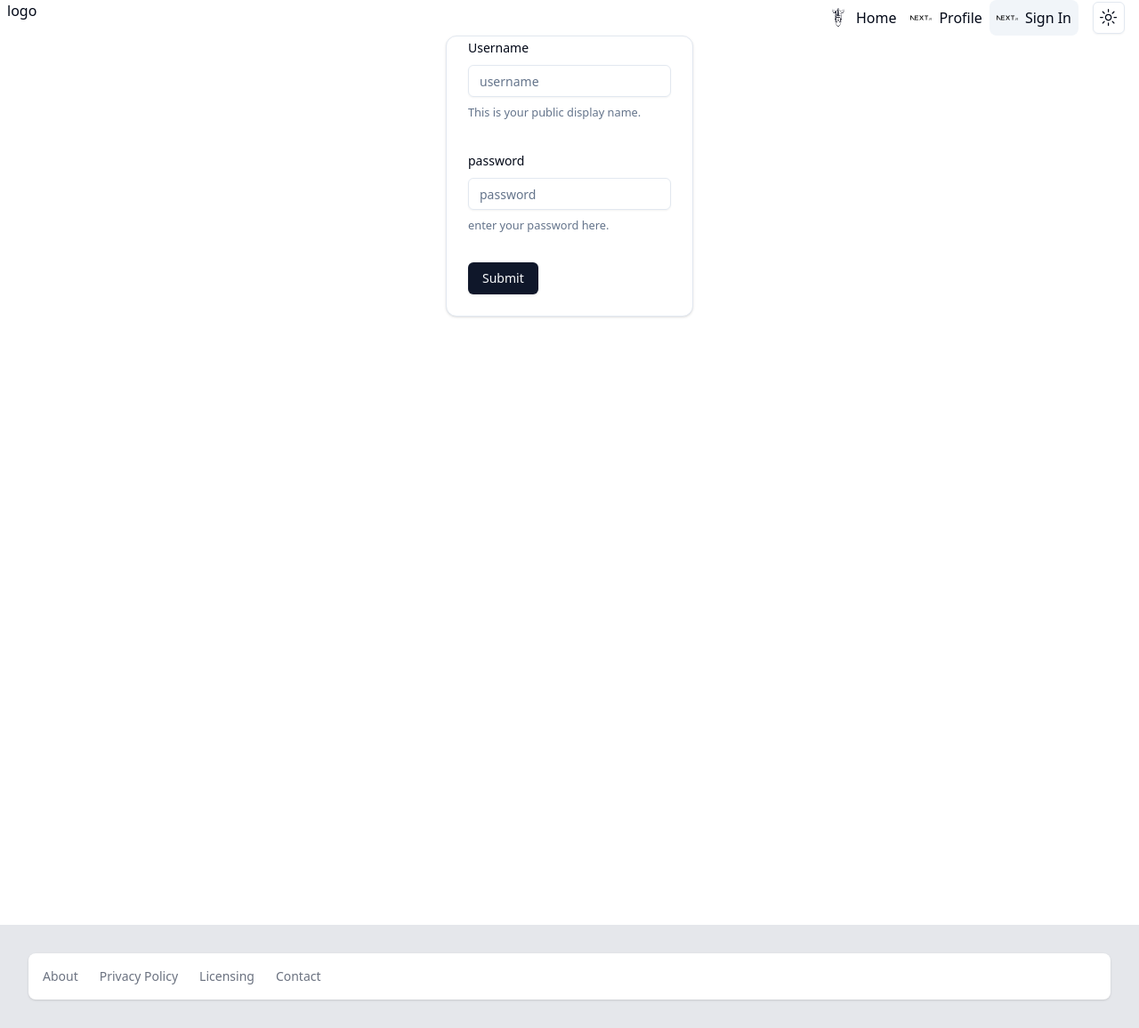
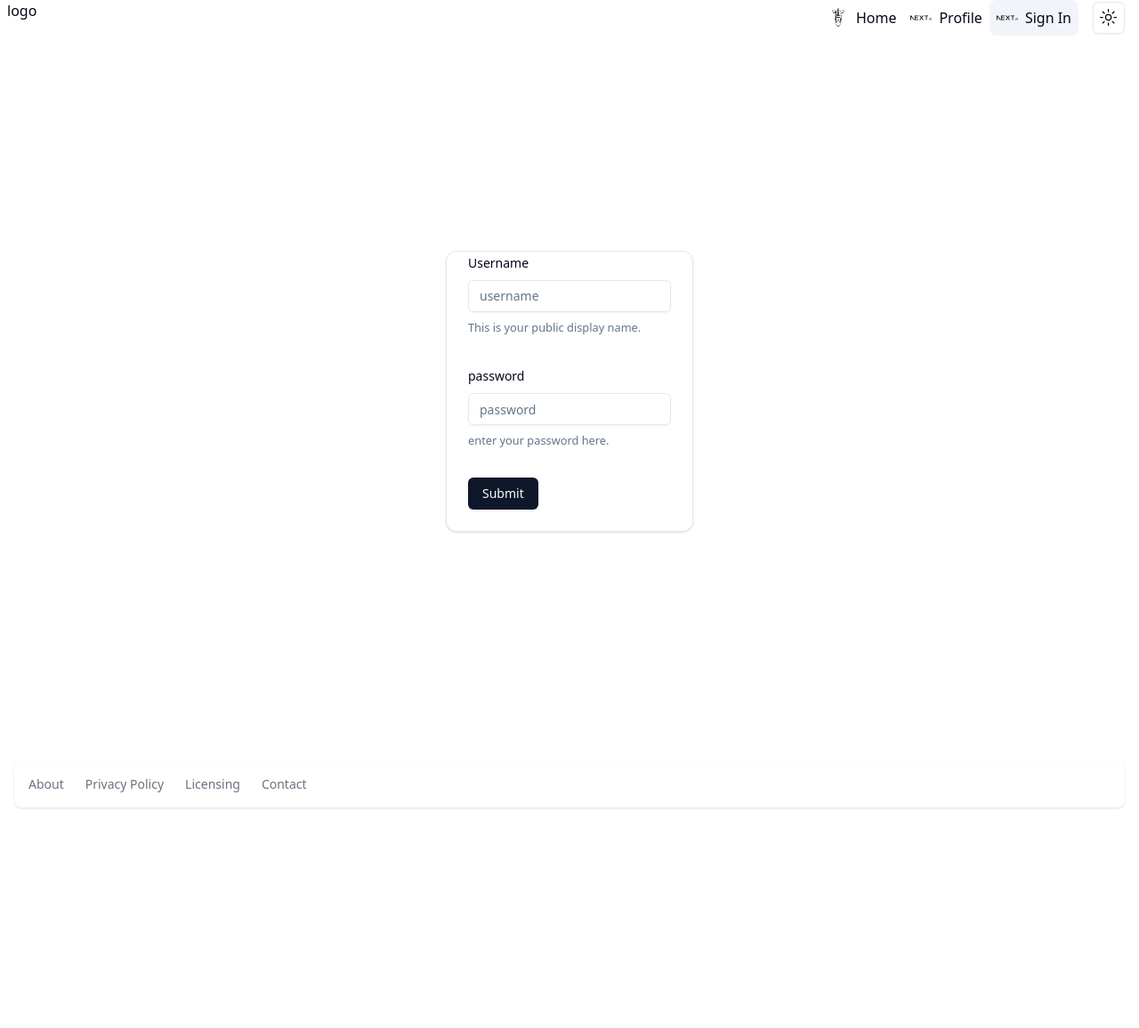
Before and after one commit to Bjerkeset/css-frameworks-odin, a Next.js app: page /sign-in in a window 1280 px wide. Shown: the whole page at 89% size. After the commit the page ends 924 px from the top, so only its background shows below. Built offline with nearby package versions, Linux system fonts and the light colour scheme.

Commit message:
added footer to layout

```diff
--- a/app/(site)/profile/page.jsx
+++ b/app/(site)/profile/page.jsx
@@ -5,11 +5,7 @@ import Footer from "@/components/shared/Footer";
 function page() {
   return (
     <>
-      <div class="flex flex-col min-h-screen">
-        <footer className=" bg-gray-200 p-4 mt-auto ">
-          <Footer />
-        </footer>
-      </div>
+      <Profile />
     </>
   );
 }
--- a/app/(site)/sign-in/page.jsx
+++ b/app/(site)/sign-in/page.jsx
@@ -6,19 +6,9 @@ import Footer from "@/components/shared/Footer";
 
 function page() {
   return (
-    <>
-      <main className="flex justify-center items-center">
-        <SignInForm />
-      </main>
-
-      <>
-        <div class="flex flex-col min-h-screen">
-          <footer className=" bg-gray-200 p-4 mt-auto ">
-            <Footer />
-          </footer>
-        </div>
-      </>
-    </>
+    <main className="flex min-h-screen justify-center items-center">
+      <SignInForm />
+    </main>
   );
 }
 
--- a/app/layout.tsx
+++ b/app/layout.tsx
@@ -1,5 +1,5 @@
 import Navbar from "@/components/shared/Navbar";
-import Footer from '@/components/shared/Footer'
+import Footer from "@/components/shared/Footer";
 import "./globals.css";
 // import type {Metadata} from "next";
 import {Inter} from "next/font/google";
@@ -19,7 +19,7 @@ export default function RootLayout({children}: {children: React.ReactNode}) {
           <ThemeProvider attribute="class" defaultTheme="system" enableSystem>
             <Navbar />
             {children}
-
+            <Footer />
             <Toaster />
           </ThemeProvider>
         </TanstackProvider>
--- a/app/page.jsx
+++ b/app/page.jsx
@@ -6,14 +6,11 @@ import Footer from "@/components/shared/Footer";
 export default function Home() {
   return (
     <>
-      <main className="flex flex-col items-center mt-8 gap-4">
+      <main className="flex flex-col min-h-screen items-center mt-8 gap-4">
         <CreatePost />
         <Search />
         <Feed />
       </main>
-      <footer className=" flex flex-col min-h-screen bg-gray-200 p-4 mt-auto ">
-        <Footer />
-      </footer>
     </>
   );
 }
--- a/components/pages/profile/ExampleProfile.jsx
+++ b/components/pages/profile/ExampleProfile.jsx
@@ -16,18 +16,18 @@ function Profile() {
   const isLoading = status === "loading";
 
   if (isLoading) {
-    return <span>Loading...</span>;
+    return <section className="min-h-screen">Loading...</section>;
   }
 
   if (error) {
-    return <span>Error: {error.message}</span>;
+    return <section className="min-h-screen">Error: {error.message}</section>;
   }
 
   console.log("user data >>>>", data);
 
   return (
     <>
-      <section>
+      <section className="min-h-screen">
         <Card className="flex flex-col items-center">
           <CardHeader className="flex flex-col items-center gap-4">
             <Avatar className="w-28 h-28">
--- a/components/shared/Footer.jsx
+++ b/components/shared/Footer.jsx
@@ -1,9 +1,8 @@
-import React from 'react'
+import React from "react";
 
 function Footer() {
   return (
-
-      <footer class="bg-white rounded-lg shadow m-4 dark:bg-gray-800 ">
+    <footer class="bg-white max-h-32 rounded-lg shadow m-4 dark:bg-gray-800 ">
       <div class="w-full mx-auto max-w-screen-xl p-4 md:flex md:items-center md:justify-between">
         <ul class="flex flex-wrap items-center mt-3 text-sm font-medium text-gray-500 dark:text-gray-400 sm:mt-0">
           <li>
@@ -29,8 +28,7 @@ function Footer() {
         </ul>
       </div>
     </footer>
-
   );
 }
 
-export default Footer
+export default Footer;
```
Lines whose indentation alone changed are shown as unchanged.
